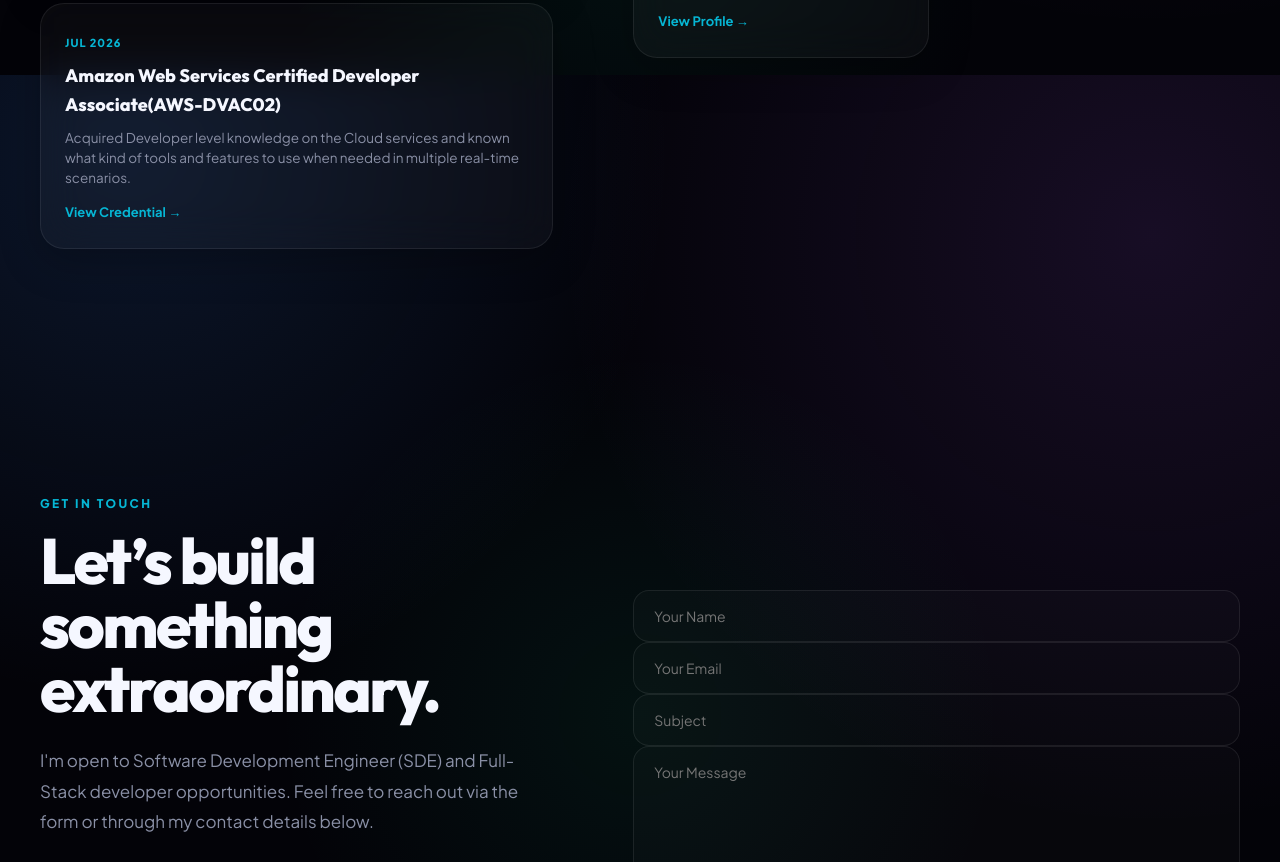
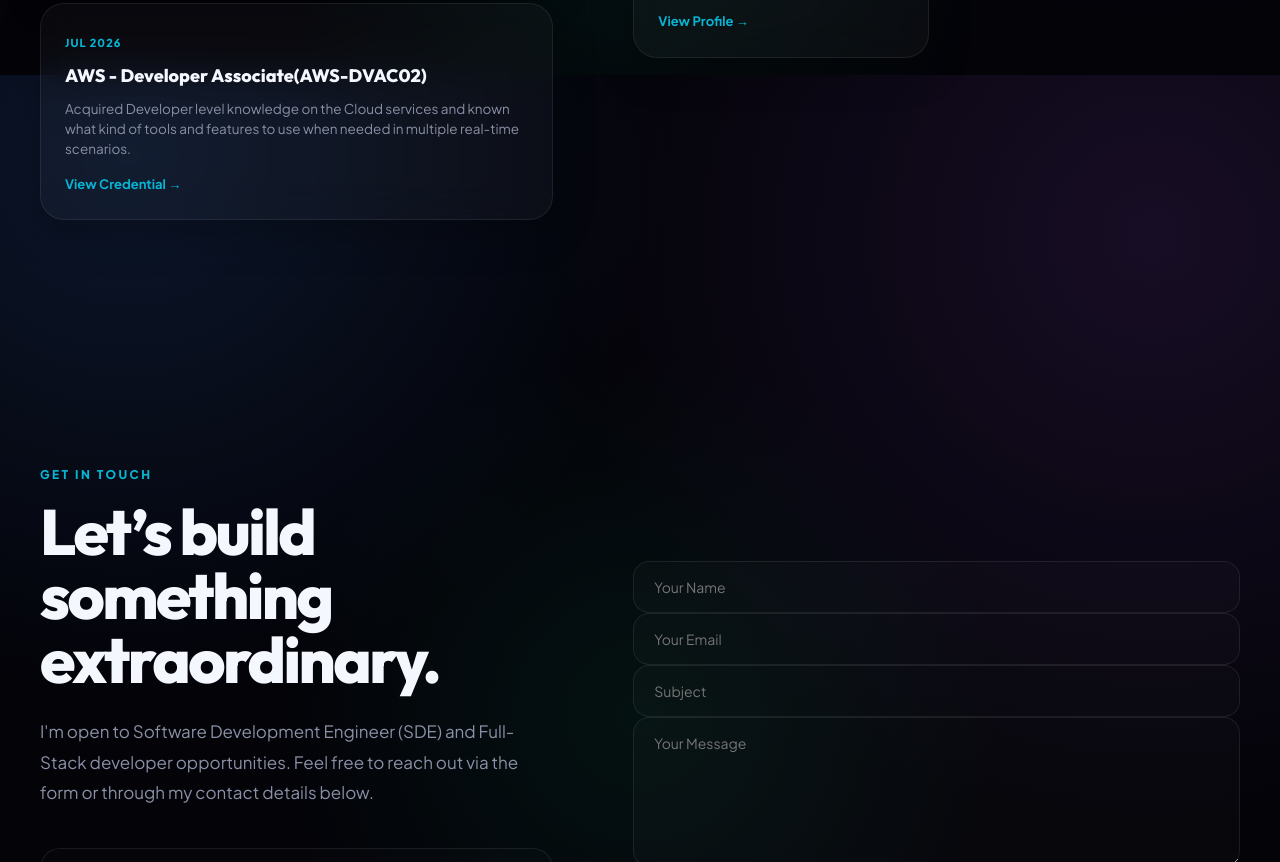
Before and after one commit to KVRPavanShanmukh/PortFoliofinal, a website built with Vite: page index.html in a window 1280 px wide. Shown: the part 5525-6387 px from the top of the page. Built offline with nearby package versions, Linux system fonts and the light colour scheme.

Commit message:
ADDED AWS DVAC02git add .!

```diff
--- a/index.html
+++ b/index.html
@@ -377,7 +377,6 @@
         <p class="section-label">Credentials</p>
         <h2>Certifications & Achievements</h2>
         <div class="certifications-list">
-
           <div class="cert-card">
             <span class="cert-date">Dec 2024 - Present</span>
             <h3>Optimized Antenna Design for WBAN Applications</h3>
@@ -393,10 +392,9 @@
               target="_blank">View Credential &rarr;</a>
           </div>
 
-
           <div class="cert-card">
             <span class="cert-date">Jul 2026</span>
-            <h3>Amazon Web Services Certified Developer Associate(AWS-DVAC02) </h3>
+            <h3>AWS - Developer Associate(AWS-DVAC02) </h3>
             <p>Acquired Developer level knowledge on the Cloud services and
               known what kind of tools and features to use when needed in multiple real-time scenarios.</p>
             <a href="https://www.credly.com/badges/bfebf169-02ce-41d8-99b7-a63577aee163/public_url" class="cert-link"
```
